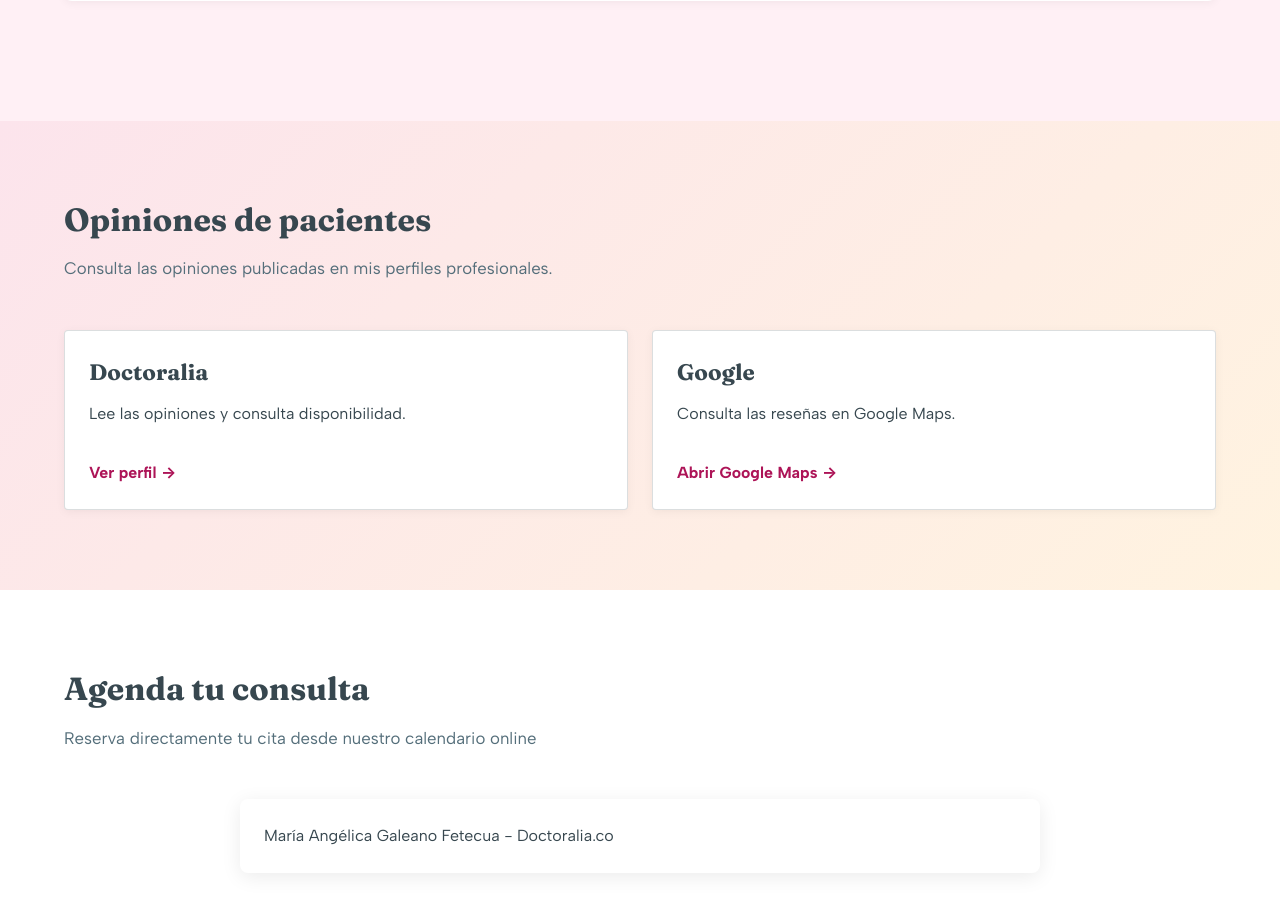
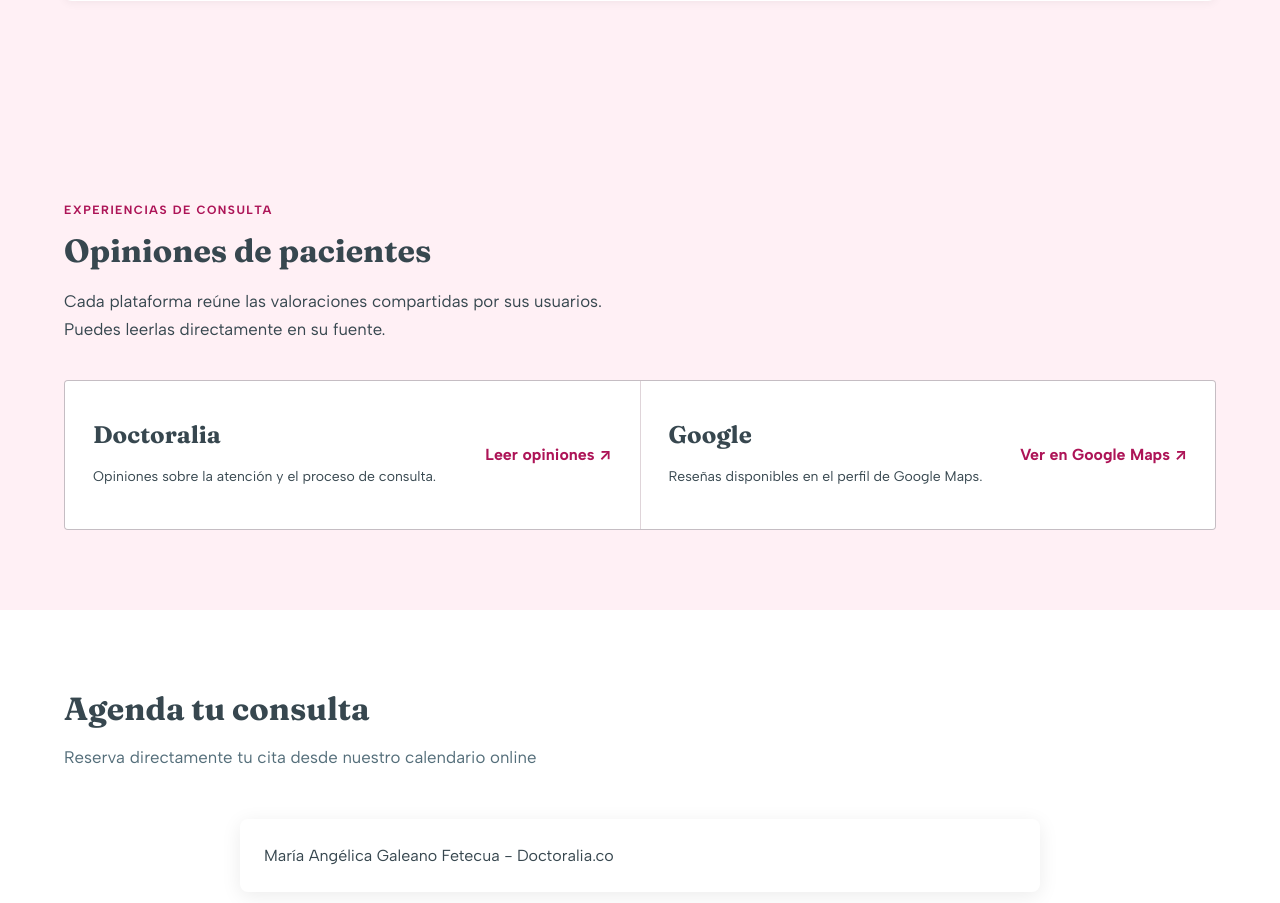
Before and after one commit to psicomariangaleano/psicomariangaleano.github.io, a website: page index.html in a window 1280 px wide. Shown: the part 3620-4523 px from the top of the page. Drawn offline with Linux system fonts and the light colour scheme; a script that the page names is missing.

Commit message:
Polish patient reviews section

```diff
--- a/css/components.css
+++ b/css/components.css
@@ -394,41 +394,86 @@ a {
   border-left: 5px solid var(--primary-color);
 }
 
+.reviews-intro {
+  max-width: 680px;
+}
+
+.eyebrow {
+  margin-bottom: 12px;
+  color: var(--primary-color);
+  font-size: var(--font-size-xs);
+  font-weight: var(--font-weight-bold);
+  letter-spacing: 0.12em;
+  text-transform: uppercase;
+}
+
+.reviews-description {
+  max-width: 560px;
+  color: var(--dark-text);
+  font-size: var(--font-size-md);
+  line-height: var(--line-height-relaxed);
+}
+
 .review-sources {
   display: grid;
-  grid-template-columns: repeat(auto-fit, minmax(240px, 1fr));
-  gap: var(--spacing-md);
-  margin-top: var(--spacing-lg);
+  grid-template-columns: repeat(2, minmax(0, 1fr));
+  gap: 1px;
+  margin-top: 36px;
+  overflow: hidden;
+  background: rgba(55, 71, 79, 0.16);
+  border: 1px solid rgba(55, 71, 79, 0.16);
+  border-radius: var(--radius-md);
 }
 
 .review-source {
   display: flex;
-  flex-direction: column;
-  align-items: flex-start;
-  gap: 10px;
-  min-height: 180px;
-  padding: var(--spacing-md);
+  align-items: center;
+  justify-content: space-between;
+  gap: 24px;
+  min-height: 148px;
+  padding: 28px;
   background: var(--white);
-  border: 1px solid rgba(55, 71, 79, 0.18);
-  border-radius: var(--radius-md);
-  box-shadow: var(--shadow-sm);
+}
+
+.review-source-copy p {
+  margin-top: 7px;
+  color: var(--dark-text);
+  font-size: var(--font-size-sm);
+  line-height: var(--line-height-normal);
 }
 
 .review-source-label {
   font-family: var(--font-family-heading);
-  font-size: 1.4rem;
+  font-size: 1.5rem;
   font-weight: var(--font-weight-bold);
   color: var(--dark-text);
 }
 
 .review-source-link {
-  margin-top: auto;
+  flex-shrink: 0;
   color: var(--primary-color);
   font-weight: var(--font-weight-bold);
+  text-decoration: underline;
+  text-decoration-color: transparent;
+  text-underline-offset: 4px;
+  transition: text-decoration-color var(--transition-fast);
 }
 
 .review-source:hover .review-source-link {
-  text-decoration: underline;
+  text-decoration-color: currentColor;
+}
+
+@media (max-width: 640px) {
+  .review-sources {
+    grid-template-columns: 1fr;
+  }
+
+  .review-source {
+    align-items: flex-start;
+    flex-direction: column;
+    gap: 18px;
+    padding: 22px;
+  }
 }
 
 .stars {
--- a/index.html
+++ b/index.html
@@ -474,24 +474,31 @@
     </section>
 
     <!-- TESTIMONIALS -->
-    <section id="testimonios" class="section-padding bg-gradient" aria-labelledby="testimonials-title">
+    <section id="testimonios" class="section-padding bg-light" aria-labelledby="testimonials-title">
       <div class="container">
-        <h2 id="testimonials-title" class="section-title">Opiniones de pacientes</h2>
-        <p class="section-subtitle">Consulta las opiniones publicadas en mis perfiles profesionales.</p>
+        <div class="reviews-intro">
+          <p class="eyebrow">Experiencias de consulta</p>
+          <h2 id="testimonials-title" class="section-title">Opiniones de pacientes</h2>
+          <p class="reviews-description">Cada plataforma reúne las valoraciones compartidas por sus usuarios. Puedes leerlas directamente en su fuente.</p>
+        </div>
 
         <div class="review-sources">
-          <a class="review-source" href="https://www.doctoralia.co/maria-angelica-galeano-fetecua/psicologo/zipaquira#profile-reviews"
-            target="_blank" rel="noopener noreferrer">
-            <span class="review-source-label">Doctoralia</span>
-            <span>Lee las opiniones y consulta disponibilidad.</span>
-            <span class="review-source-link">Ver perfil <span aria-hidden="true">→</span></span>
-          </a>
-          <a class="review-source" href="https://www.google.com/maps/search/?api=1&amp;query=Mar%C3%ADa+Ang%C3%A9lica+Galeano+Psic%C3%B3loga+Zipaquir%C3%A1"
-            target="_blank" rel="noopener noreferrer">
-            <span class="review-source-label">Google</span>
-            <span>Consulta las reseñas en Google Maps.</span>
-            <span class="review-source-link">Abrir Google Maps <span aria-hidden="true">→</span></span>
-          </a>
+          <article class="review-source">
+            <div class="review-source-copy">
+              <h3 class="review-source-label">Doctoralia</h3>
+              <p>Opiniones sobre la atención y el proceso de consulta.</p>
+            </div>
+            <a class="review-source-link" href="https://www.doctoralia.co/maria-angelica-galeano-fetecua/psicologo/zipaquira#profile-reviews"
+              target="_blank" rel="noopener noreferrer">Leer opiniones <span aria-hidden="true">↗</span></a>
+          </article>
+          <article class="review-source">
+            <div class="review-source-copy">
+              <h3 class="review-source-label">Google</h3>
+              <p>Reseñas disponibles en el perfil de Google Maps.</p>
+            </div>
+            <a class="review-source-link" href="https://www.google.com/maps/search/?api=1&amp;query=Mar%C3%ADa+Ang%C3%A9lica+Galeano+Psic%C3%B3loga+Zipaquir%C3%A1"
+              target="_blank" rel="noopener noreferrer">Ver en Google Maps <span aria-hidden="true">↗</span></a>
+          </article>
         </div>
       </div>
     </section>
```
